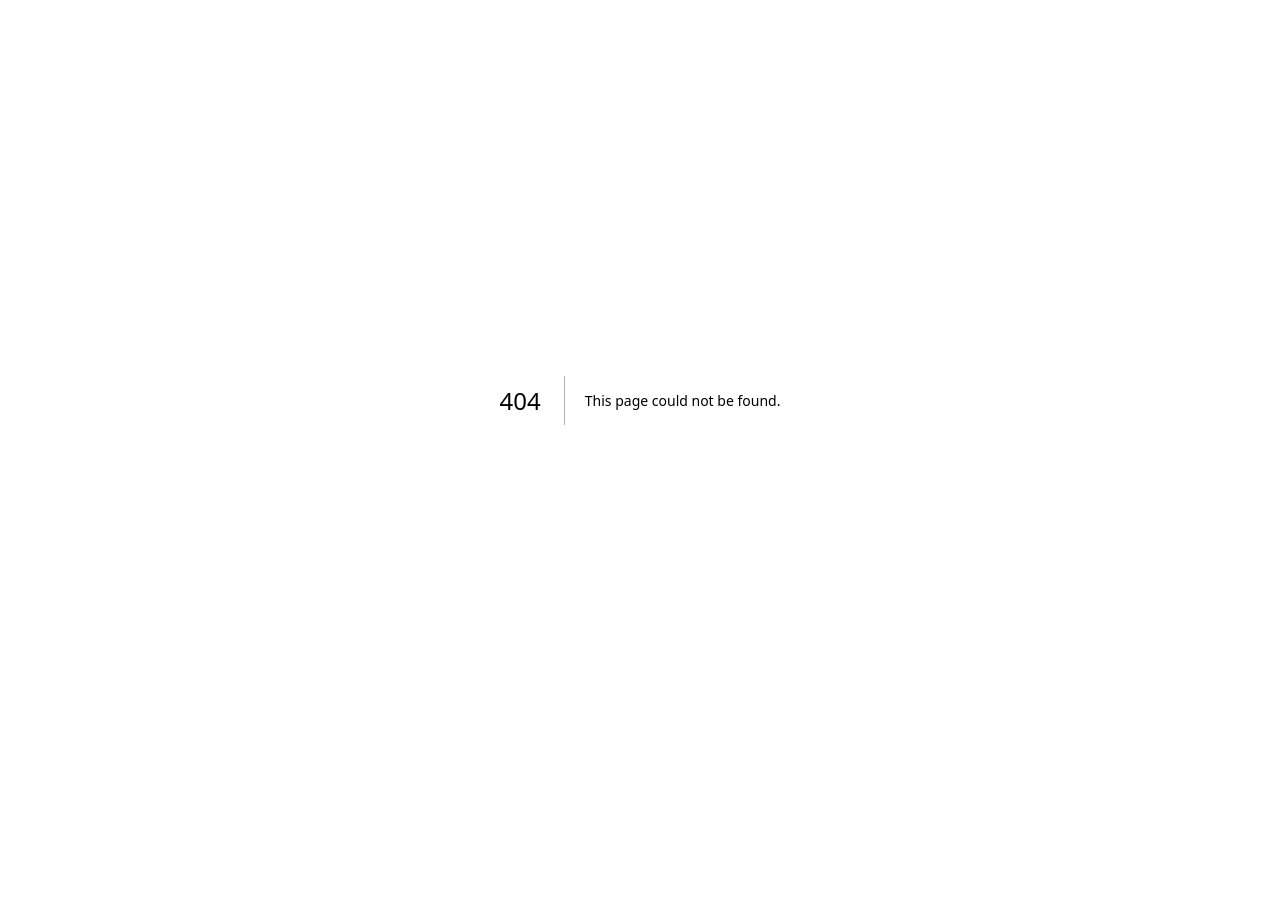
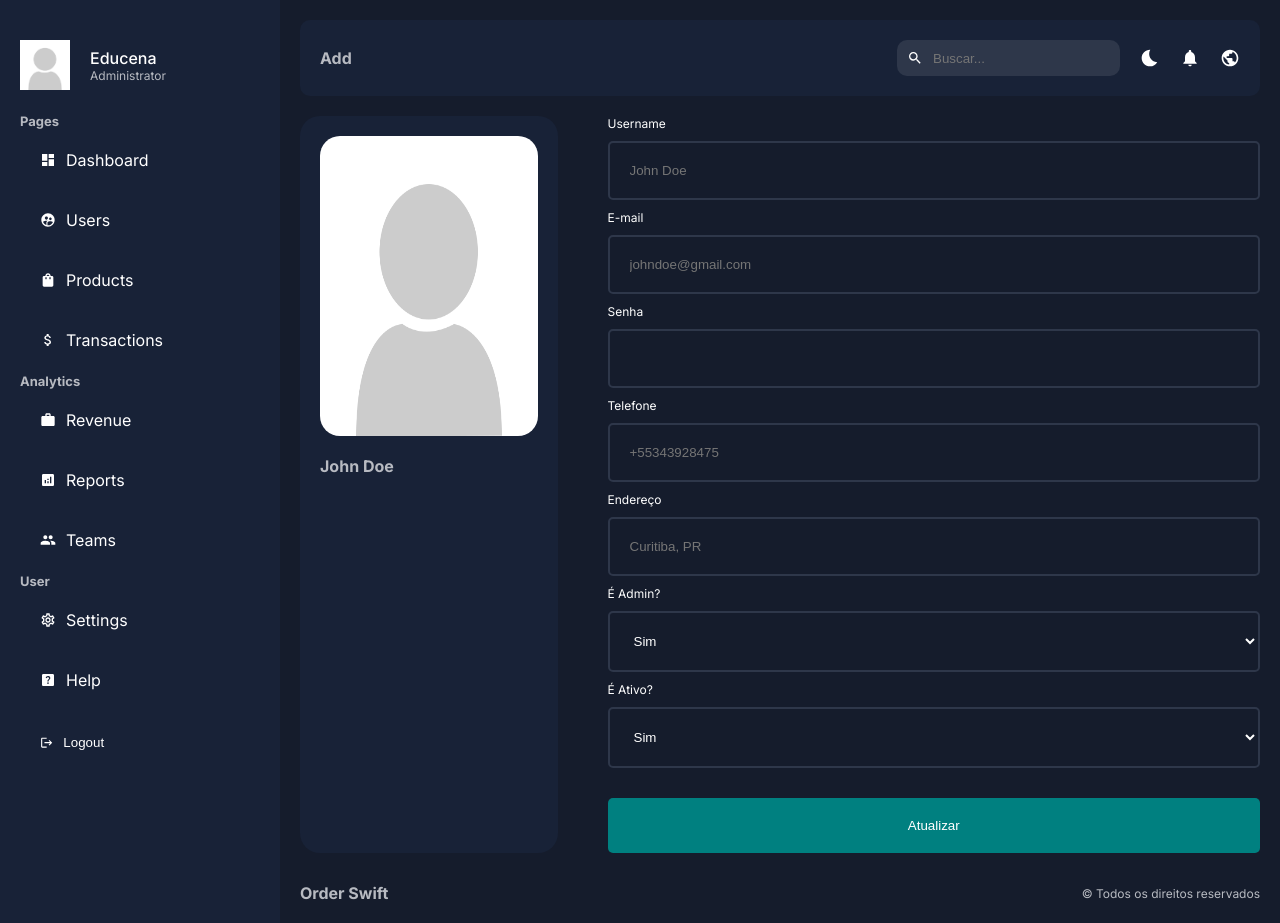
Before and after one commit to edumixer/nextadmin, a Next.js app: page /dashboard/users/add in a window 1280 px wide. Before the commit this address had no page. Before the commit the page ends 800 px from the top, so only its background shows below. Built offline with nearby package versions, Linux system fonts and the light colour scheme.

Commit message:
feat(singleUser): view details about a specific user

```diff
--- /dev/null
+++ b/app/dashboard/users/[id]/page.jsx
@@ -0,0 +1,42 @@
+import styles from "@/app/ui/dashboard/users/singleUser/singleUser.module.css";
+import Image from "next/image";
+
+const SingleUserPage = () => {
+  return (
+    <div className={styles.container}>
+      <div className={styles.infoContainer}>
+        <div className={styles.imgContainer}>
+          <Image src="/noavatar.png" alt="" fill />
+        </div>
+        John Doe
+      </div>
+      <div className={styles.formContainer}>
+        <form className={styles.form}>
+          <label>Username</label>
+          <input type="text" name="username" placeholder="John Doe" />
+          <label>E-mail</label>
+          <input type="text" name="email" placeholder="johndoe@gmail.com" />
+          <label>Senha</label>
+          <input type="password" name="password" />
+          <label>Telefone</label>
+          <input type="text" name="phone" placeholder="+55343928475" />
+          <label>Endereço</label>
+          <input type="text" name="address" placeholder="Curitiba, PR" />
+          <label>É Admin?</label>
+          <select name="isAdmin" id="isAdmin">
+            <option value={true}>Sim</option>
+            <option value={false}>Não</option>
+          </select>
+          <label>É Ativo?</label>
+          <select name="isActive" id="isActive">
+            <option value={true}>Sim</option>
+            <option value={false}>Não</option>
+          </select>
+          <button>Atualizar</button>
+        </form>
+      </div>
+    </div>
+  );
+};
+
+export default SingleUserPage;
--- /dev/null
+++ b/app/ui/dashboard/users/singleUser/singleUser.module.css
@@ -0,0 +1,56 @@
+.container {
+  display: flex;
+  gap: 50px;
+  margin-top: 20px;
+}
+
+.infoContainer {
+  flex: 1;
+  background-color: var(--bgSoft);
+  padding: 20px;
+  border-radius: 20px;
+  font-weight: bold;
+  color: var(--textSoft);
+}
+
+.imgContainer {
+  width: 100%;
+  height: 300px;
+  position: relative;
+  border-radius: 20px;
+  overflow: hidden;
+  margin-bottom: 20px;
+}
+
+.formContainer {
+  flex: 3;
+}
+
+.form {
+  display: flex;
+  flex-direction: column;
+}
+
+.form input, .form textarea, .form select {
+  padding: 20px;
+  border: 2px solid #2e374a;
+  border-radius: 5px;
+  background-color: var(--bg);
+  color: var(--text);
+  margin: 10px 0px;
+}
+
+.form label {
+  font-size: 12px;
+}
+
+.form button {
+  width: 100%;
+  padding: 20px;
+  background-color: teal;
+  color: var(--text);
+  border: none;
+  border-radius: 5px;
+  cursor: pointer;
+  margin-top: 20px;
+}
```
